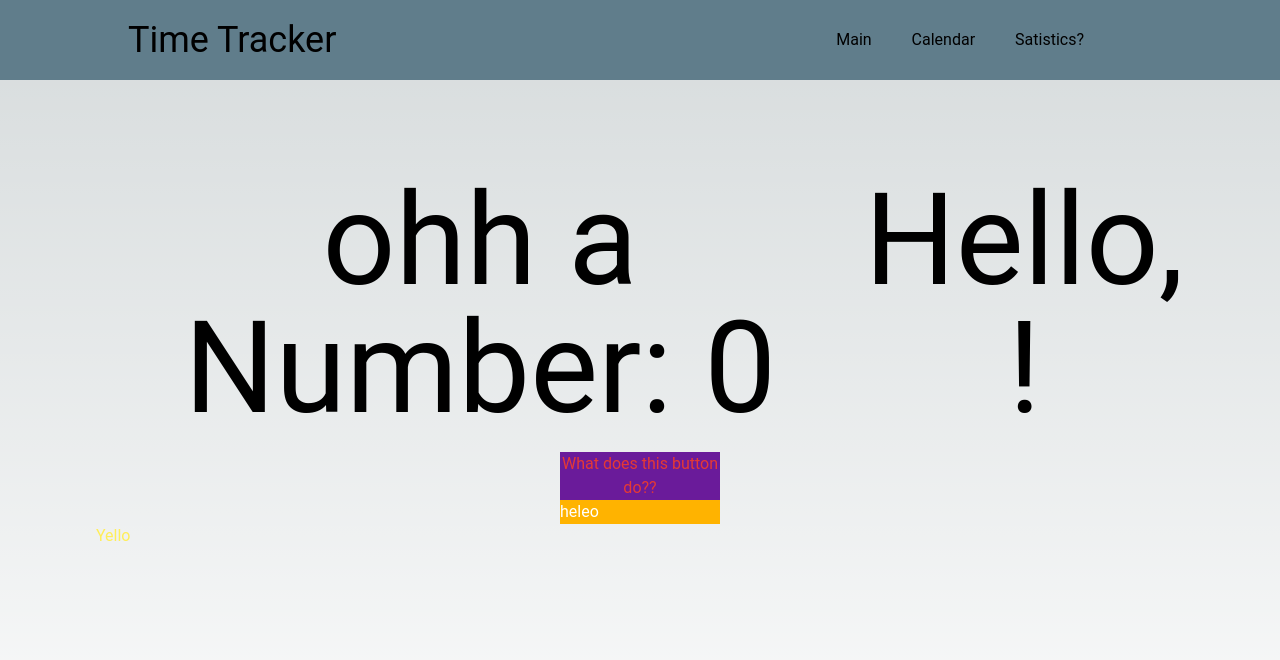
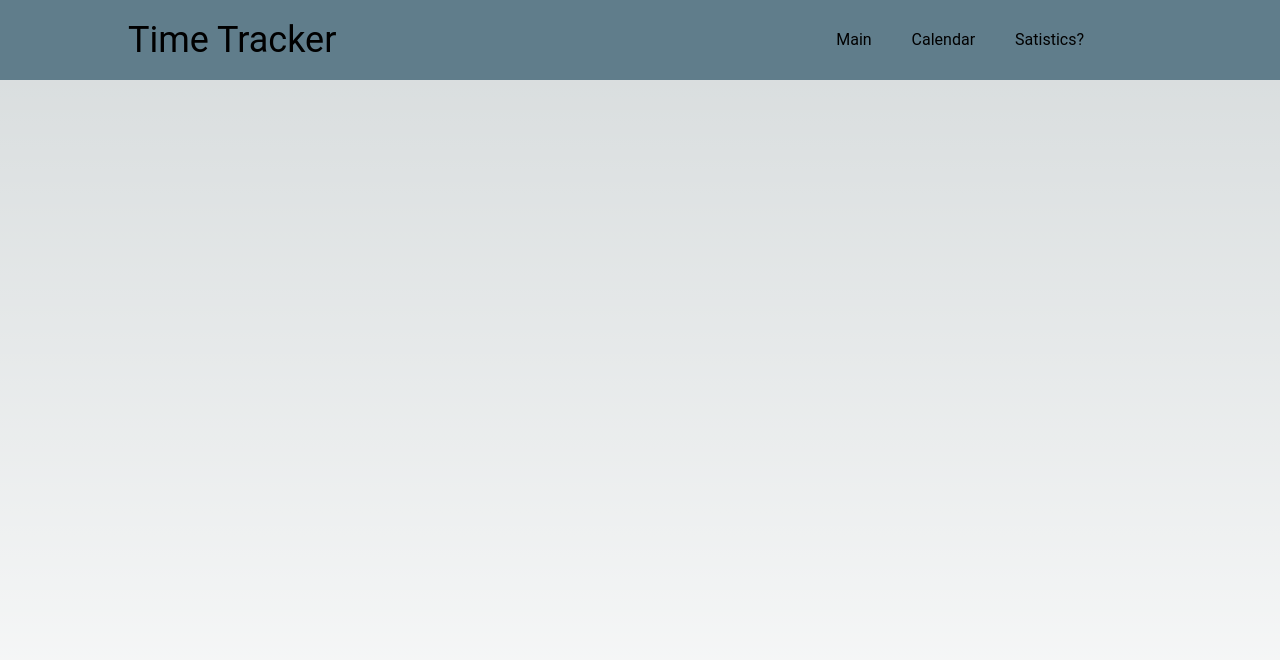
Before and after one commit to CHCTS-Microservices/TimeTracker, a Next.js app: page / in a window 1280 px wide. Shown: the top 660 px of the page. Built offline with nearby package versions, Linux system fonts and the light colour scheme; no server answers.

Commit message:
minor tweek

```diff
--- a/src/app/page.tsx
+++ b/src/app/page.tsx
@@ -16,7 +16,7 @@ export default function Home() {
 
       {/* <div> */}
         {/* need to fix this way */}
-       <Test></Test>
+       {/* <Test></Test> */}
       {/* </div> */}
       {/* <SidePanel events={events}/> */}
     </main>
```
